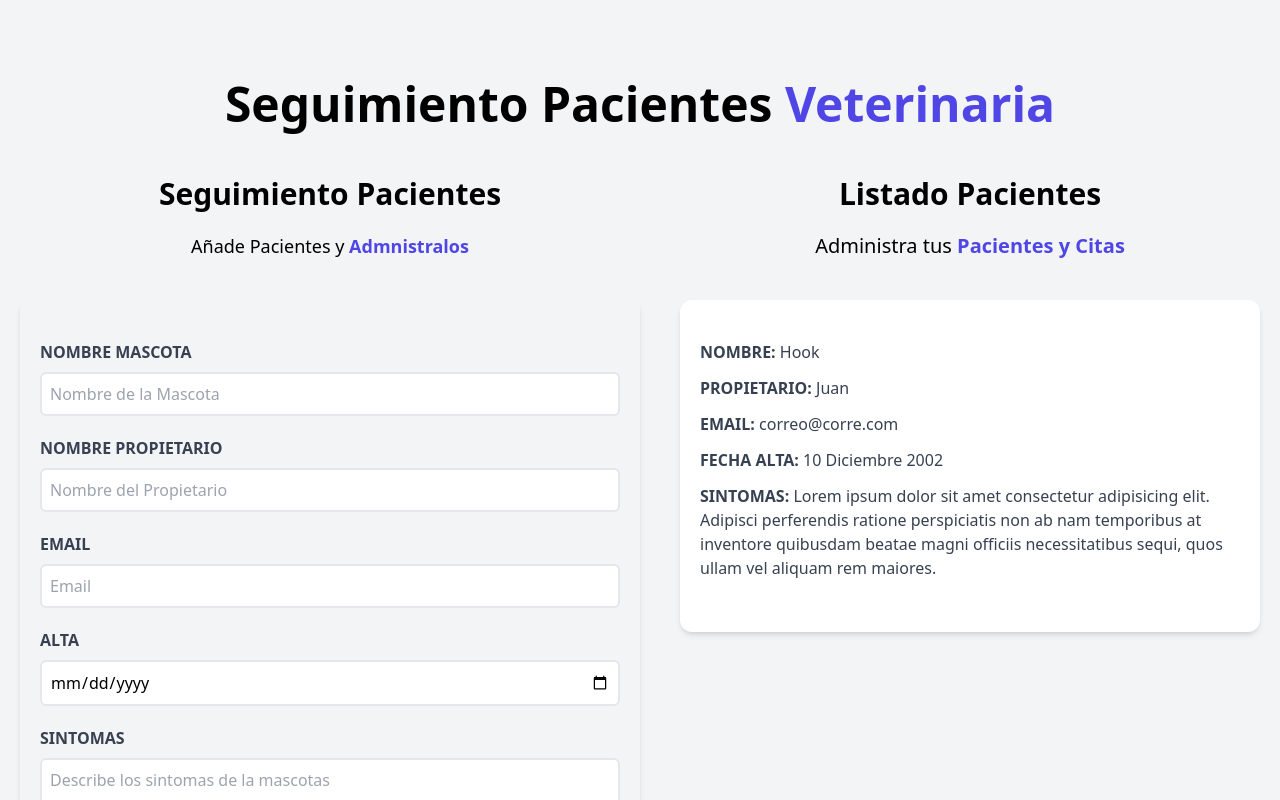
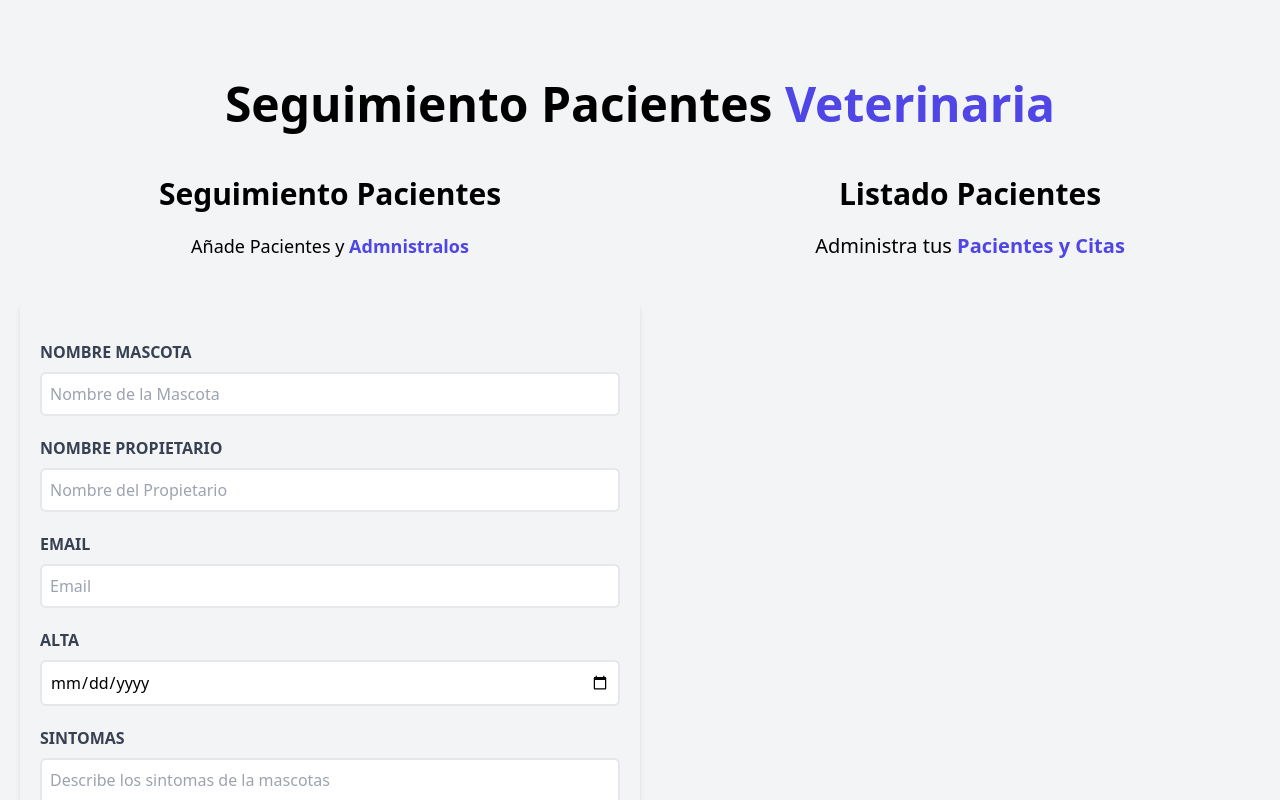
Before and after one commit to CasJuan/CitasReact, a React (Vite) app: page / in a window 1280 px wide. Shown: the top 800 px of the page. Built offline with nearby package versions, Linux system fonts and the light colour scheme.

Commit message:
[ADD] iteracion de pacientes en el listado

```diff
--- a/src/App.jsx
+++ b/src/App.jsx
@@ -8,7 +8,7 @@ import ListadoPacientes from "./components/ListadoPacientes";
 
 function App() {
 
-  const [paceintes, setPacientes] = useState([]);
+  const [pacientes, setPacientes] = useState([]);
 
 
   return (
@@ -16,10 +16,11 @@ function App() {
       <Header/>
       <div className="mt-12 md:flex">
         <Formulario
-          paceintes = {paceintes}
-          setPacientes={setPacientes}
+          pacientes = {pacientes}
+          setPacientes={setPacientes}/>
+        <ListadoPacientes
+          pacientes = {pacientes}
         />
-        <ListadoPacientes/>
       </div>
     </div>
   )
--- a/src/components/ListadoPacientes.jsx
+++ b/src/components/ListadoPacientes.jsx
@@ -1,6 +1,8 @@
 import Paciente from "./Paciente"
 
-const ListadoPacientes = () => {
+const ListadoPacientes = ({pacientes}) => {
+
+
   return (
     <div className="md:w-1/2 lg:w3/5 md:h-screen overflow-scroll">
       <h2 className="font-black text-center text-3xl">Listado Pacientes</h2>
@@ -10,7 +12,10 @@ const ListadoPacientes = () => {
         <span className="text-indigo-600 font-bold ">Pacientes y Citas</span>
       </p>
 
-      <Paciente/>
+      {pacientes.map( paciente => ( <Paciente
+        paciente = {paciente}
+      /> ) ) }
+
 
     </div>
   )
```
